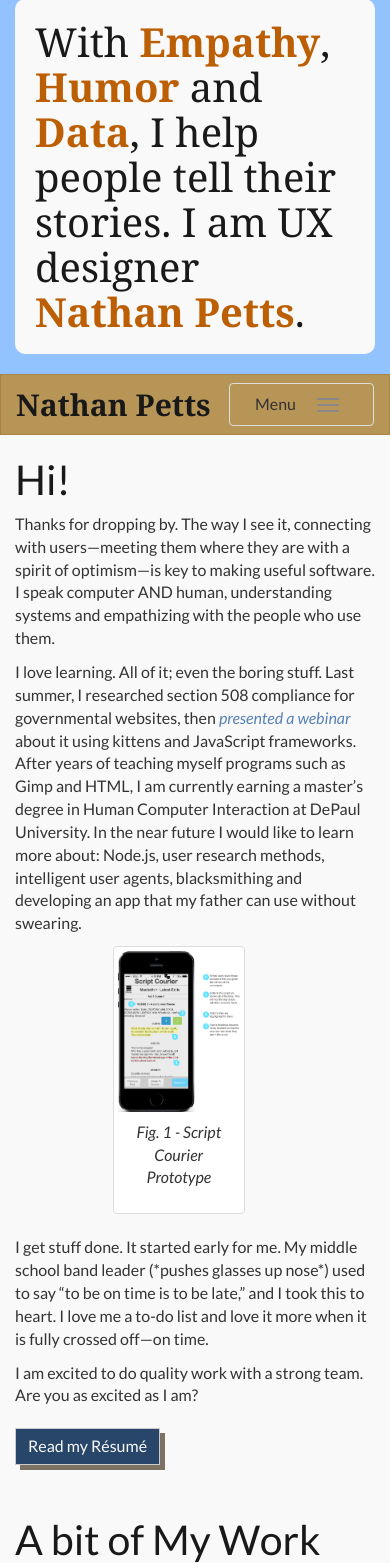
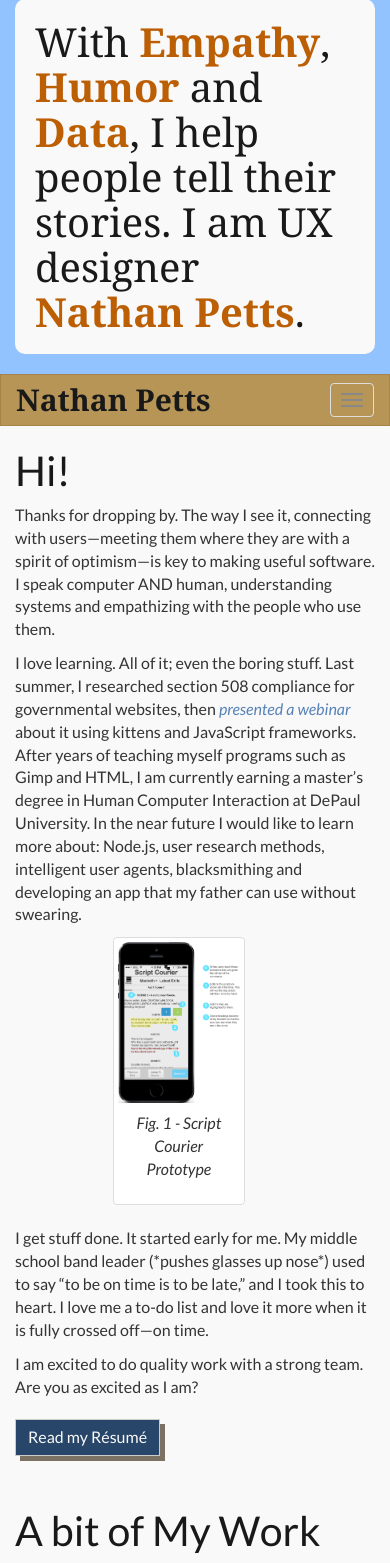
Before and after one commit to nbpetts/portfolio, a PHP site: page /index.php in a window 390 px wide. Shown: the part 23-1586 px from the top of the page. Run offline with PHP 8.4, Linux system fonts and the light colour scheme; some web fonts are replaced.

Commit message:
reverted navbar

```diff
--- a/bower_components/bootstrap-sass-official/assets/stylesheets/bootstrap/_variables.scss
+++ b/bower_components/bootstrap-sass-official/assets/stylesheets/bootstrap/_variables.scss
@@ -397,7 +397,7 @@ $navbar-default-brand-hover-color:         darken($myH1, 10%) !default;
 $navbar-default-brand-hover-bg:            transparent !default;
 
 // Navbar toggle
-$navbar-default-toggle-hover-bg:            darken($lightBrown, 10%) !default;
+$navbar-default-toggle-hover-bg:            $darkBrown !default;
 $navbar-default-toggle-icon-bar-bg:        #888 !default;
 $navbar-default-toggle-border-color:       #ddd !default;
 
--- a/includes/header.php
+++ b/includes/header.php
@@ -6,12 +6,11 @@
     <div class="container">
       <div class="navbar-header">
 
-        <button type="button" class="navbar-toggle row" data-toggle="collapse" data-target="#collapse">
-          <div class="col-xs-6">Menu</div>
-          <div class="col-xs-6 hambo"><span class="sr-only"> Toggle Navigation </span>
+        <button type="button" class="navbar-toggle " data-toggle="collapse" data-target="#collapse">
+          <span class="sr-only"> Toggle Navigation </span>
           <span class="icon-bar"></span>
           <span class="icon-bar"></span>
-          <span class="icon-bar"></span></div>
+          <span class="icon-bar"></span>
 
         </button>
         <a class="navbar-brand" href="index.php">
--- a/sass/my_styles.scss
+++ b/sass/my_styles.scss
@@ -298,9 +298,7 @@ label, input, textarea {
   .jobTitleGroup{
   border-bottom: 1px solid $myLightGrey;
   }
-  .navbar-brand {
-    margin-top: 5px;
-  }
+
 }
 
 @media (min-width: $screen-sm-min) {
```
Also changed, not shown: css/my_styles.css, css/my_styles.min.css, 1 other file.
